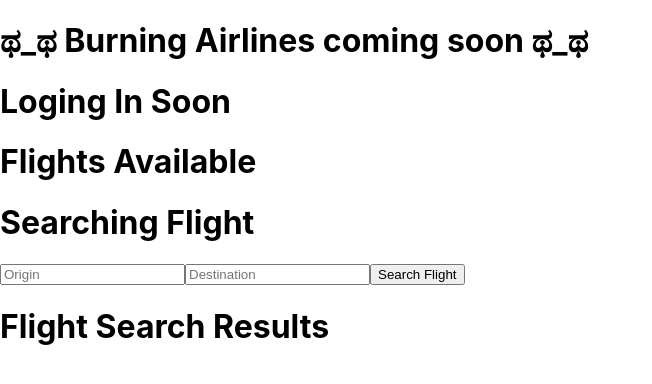
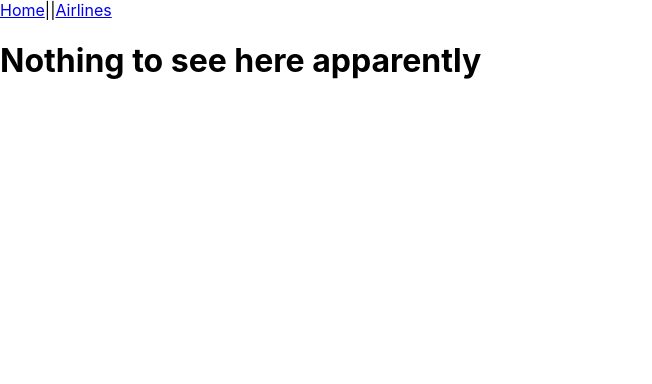
Before and after one commit to dkdam/nrd-airlines-frontend, a React (Create React App) app: page / in a window 1280 px wide. Shown: the top 384 px of the page, without its empty margins (0-652 px from the left). Built offline with nearby package versions, Linux system fonts and the light colour scheme.

Commit message:
Added react routing

```diff
--- a/src/components/App.js
+++ b/src/components/App.js
@@ -1,10 +1,19 @@
 import Airlines from "./Airlines";
+import { Link, Route, Routes } from "react-router-dom";
 
 function App() {
   return (
-    <div className="App">
-      <Airlines />
-    </div>
+  <div>
+    <nav>
+      <Link to="/">Home</Link>
+      ||
+      <Link to="/airlines">Airlines</Link>
+    </nav>
+    <h1>Nothing to see here apparently</h1>
+    <Routes>
+      <Route path="/airlines" element={<Airlines />}/>
+    </Routes>
+  </div>
   );
 }
 
--- a/src/index.js
+++ b/src/index.js
@@ -3,11 +3,14 @@ import ReactDOM from 'react-dom/client';
 import './index.css';
 import App from './components/App';
 import reportWebVitals from './reportWebVitals';
+import { BrowserRouter } from "react-router-dom"
 
 const root = ReactDOM.createRoot(document.getElementById('root'));
 root.render(
   <React.StrictMode>
-    <App />
+    <BrowserRouter>
+      <App />
+    </BrowserRouter>
   </React.StrictMode>
 );
 
```
